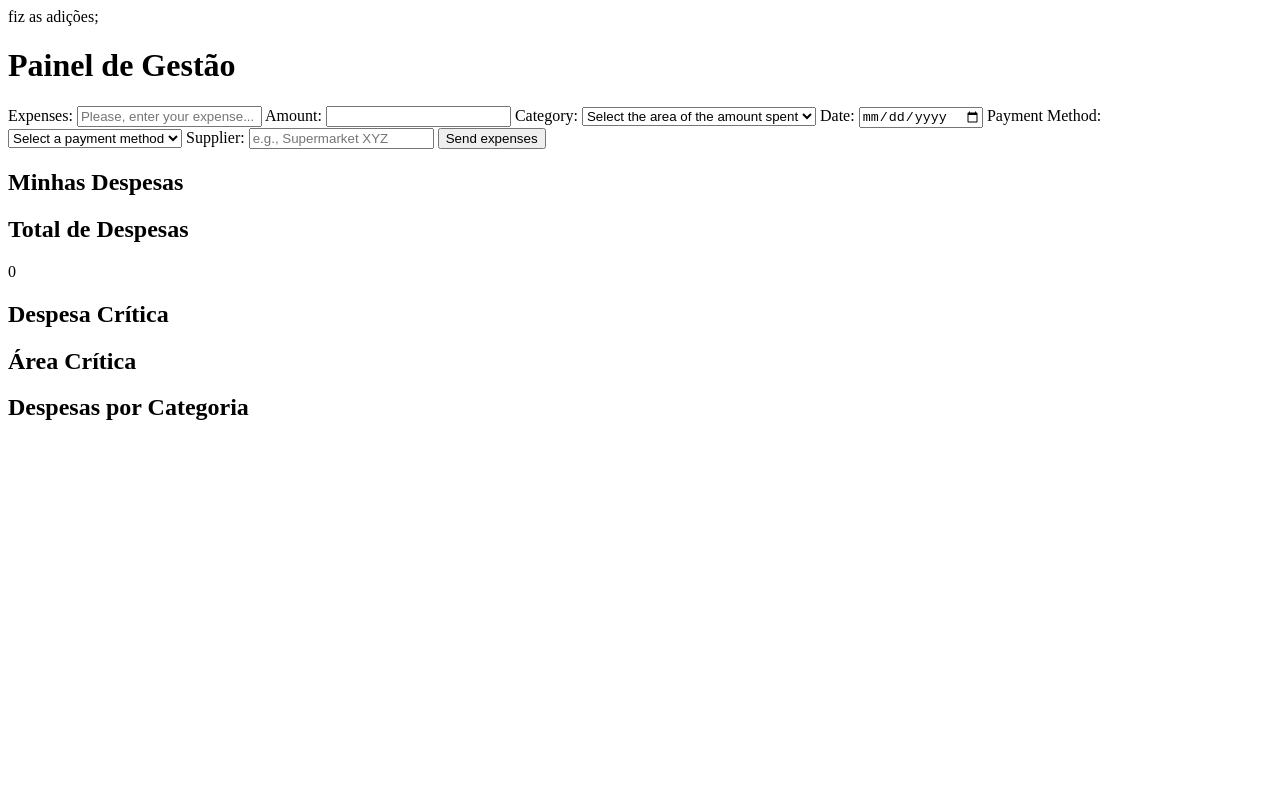
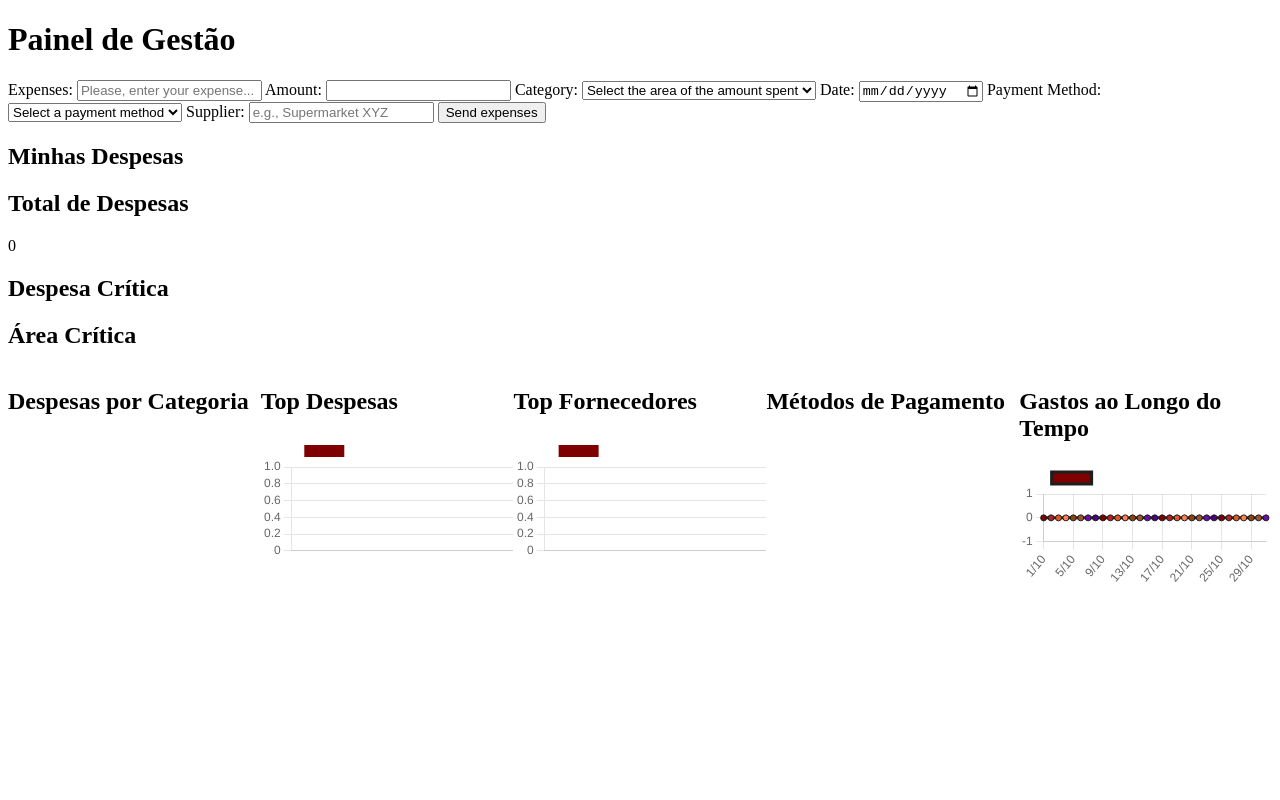
Before and after one commit to Gabigoubi/finance-manager-dashboard, a website built with Vite: page index.html in a window 1280 px wide. Shown: the top 800 px of the page. Built offline with nearby package versions, Linux system fonts and the light colour scheme.

Commit message:
feat: adicionado chart de data formatado, ajuste no width temporário

```diff
--- a/index.html
+++ b/index.html
@@ -1,25 +1,3 @@
-<!DOCTYPE html>
-<html lang="pt-BR">
-  <head>
-    <script src="https://cdn.jsdelivr.net/npm/chart.js@4.4.2/dist/chart.umd.min.js"></script>
-    <meta charset="UTF-8" />
-    <meta name="viewport" content="width=device-width, initial-scale=1.0" />
-    <meta
-      name="description"
-      content="Finance Management Dashboard is a software that aims to ensure that your financial decisions are based on concrete data."
-    />
-
-    <title>Finance Manager DashBoard</title>
-    <script src="script.js" type="module"></script>
-    <link rel="stylesheet" href="style.css" />
-  </head>
-  <body>
-    <div class="app-layout">
-      <nav class="app-layout__sidebar"></nav>
-
-      <main class="app-layout__main-content"></main>
-    </div>
-    fiz as adições;
 <!DOCTYPE html>
 <html lang="pt-BR">
   <head>
@@ -81,9 +59,7 @@
               <option value="Maintenance">Maintenance</option>
               <option value="Rent">Rent</option>
             </select>
-                <label for="expense-date" class="expense-form__label"
-                  >Date:</label
-                >
+            <label for="expense-date" class="expense-form__label">Date:</label>
             <input
               type="date"
               id="expense-date"
@@ -110,9 +86,7 @@
               <option value="Cash">Cash</option>
             </select>
 
-                <label for="supplier" class="expense-form__label"
-                  >Supplier:</label
-                >
+            <label for="supplier" class="expense-form__label">Supplier:</label>
             <input
               type="text"
               id="supplier"
@@ -169,16 +143,13 @@
             </article>
 
             <article class="chart-container chart-container--full-width">
-                  <h2 class="chart-container__title">
-                    Gastos ao Longo do Tempo
-                  </h2>
+              <h2 class="chart-container__title">Gastos ao Longo do Tempo</h2>
               <canvas id="date-line-chart"></canvas>
             </article>
           </div>
         </section>
       </main>
     </div>
+
   </body>
 </html>
-  </body>
-</html>
--- a/script.js
+++ b/script.js
@@ -23,6 +23,7 @@ let myPieChart = null;
 let barChart = null;
 let supplierBarChart = null;
 let paymentMethodChart = null;
+let dateLineChart = null;
 const selectOptions = [
   "Food",
   "Energy",
@@ -316,6 +317,52 @@ function renderPaymentMethodDoughnutChart() {
   });
 }
 
+function renderDateLineChart() {
+  const totals = calculateTotalByDate(expenses);
+  const dates = generateDateRange(2025, 10);
+  const labels = dates.map((date) => {
+    const day = date.getDate();
+    const month = date.getMonth() + 1;
+    return `${day}/${month}`;
+  });
+
+  const data = dates.map((dateString) => {
+    const key = dateString.toISOString().slice(0, 10);
+
+    const value = totals[key] || 0;
+    return value;
+  });
+  const canvas = document.getElementById("date-line-chart");
+  if (!canvas) return;
+  if (dateLineChart) {
+    dateLineChart.destroy();
+  }
+  dateLineChart = new Chart(canvas, {
+    type: "line",
+    data: {
+      labels: labels,
+      datasets: [
+        {
+          label: "Gastos ao longo do tempo",
+          data: data,
+          backgroundColor: FMD_COLOR_PALETTE, // PREENCHER COM A PALETA DE CORES
+          borderColor: "#1e1e1e",
+          hoverOffset: 10,
+        },
+      ],
+    },
+    options: {
+      plugins: {
+        legend: {
+          labels: {
+            color: "white",
+          },
+        },
+      },
+    },
+  });
+}
+
 function renderInsightCards() {
   const topExpense = getTopExpense(expenses);
   const expenseCount = getTotalExpensesCount(expenses);
@@ -431,6 +478,7 @@ function updateUI() {
   renderBarChart();
   renderSupplierBarChart();
   renderPaymentMethodDoughnutChart();
+  renderDateLineChart();
   renderInsightCards();
 }
 function formatCurrency(number) {
--- a/style.css
+++ b/style.css
@@ -111,3 +111,9 @@
 .input-error {
   outline: 2px solid red;
 }
+.dashboard__charts {
+  display: flex;
+}
+.chart-container {
+  width: 20%;
+}
```
Lines whose indentation alone changed are shown as unchanged.
